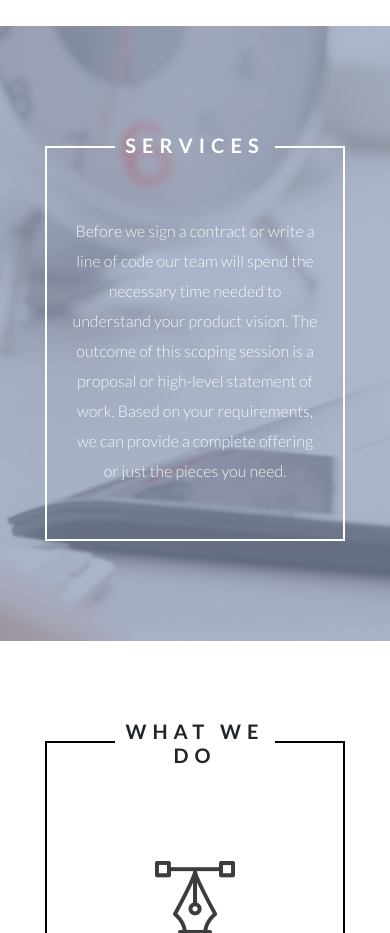
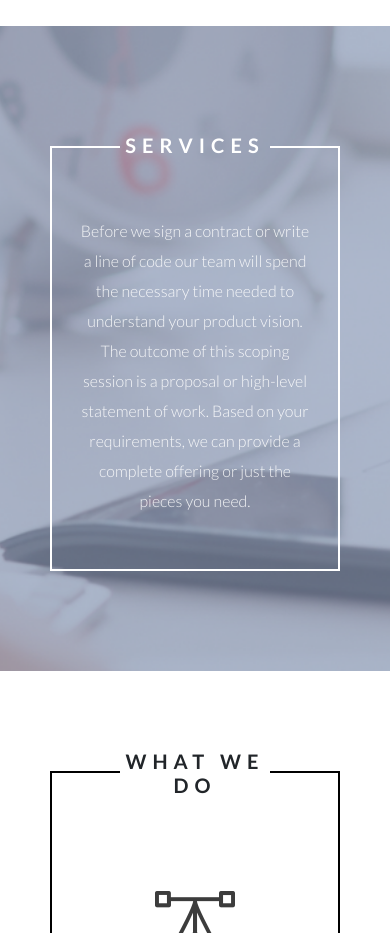
Before and after one commit to serafia/Ellipsis, a plain HTML site: page index.html in a window 390 px wide. Shown: the part 1700-2633 px from the top of the page. Drawn offline with Linux system fonts and the light colour scheme.

Commit message:
Modify sttyle.css

```diff
--- a/style/style.css
+++ b/style/style.css
@@ -181,10 +181,10 @@ footer .container p {
 
 
 	.myborder {
-		width: 300px;
+		width: 290px;
 	}
 	.myborder h2 {
-		width: 160px;
+		width: 150px;
 		font-size: 20px;
 		left: 68px;
 	}
@@ -217,7 +217,7 @@ footer .container p {
 	/* service */
 
 	#services .myborder h2 {
-		width: 296px;
+		width: 286px;
 		top: -13px;
 		left: 0;
 
```
